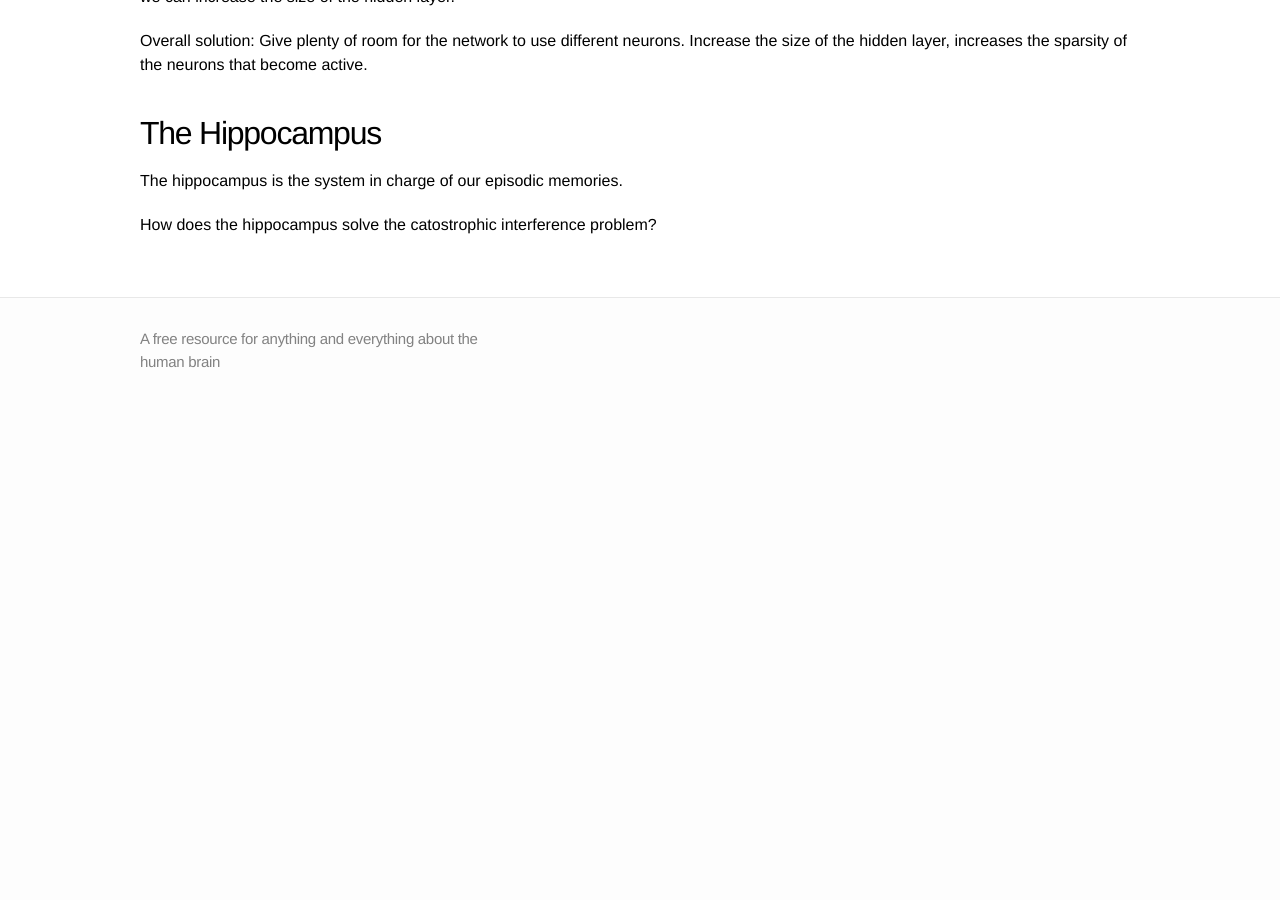
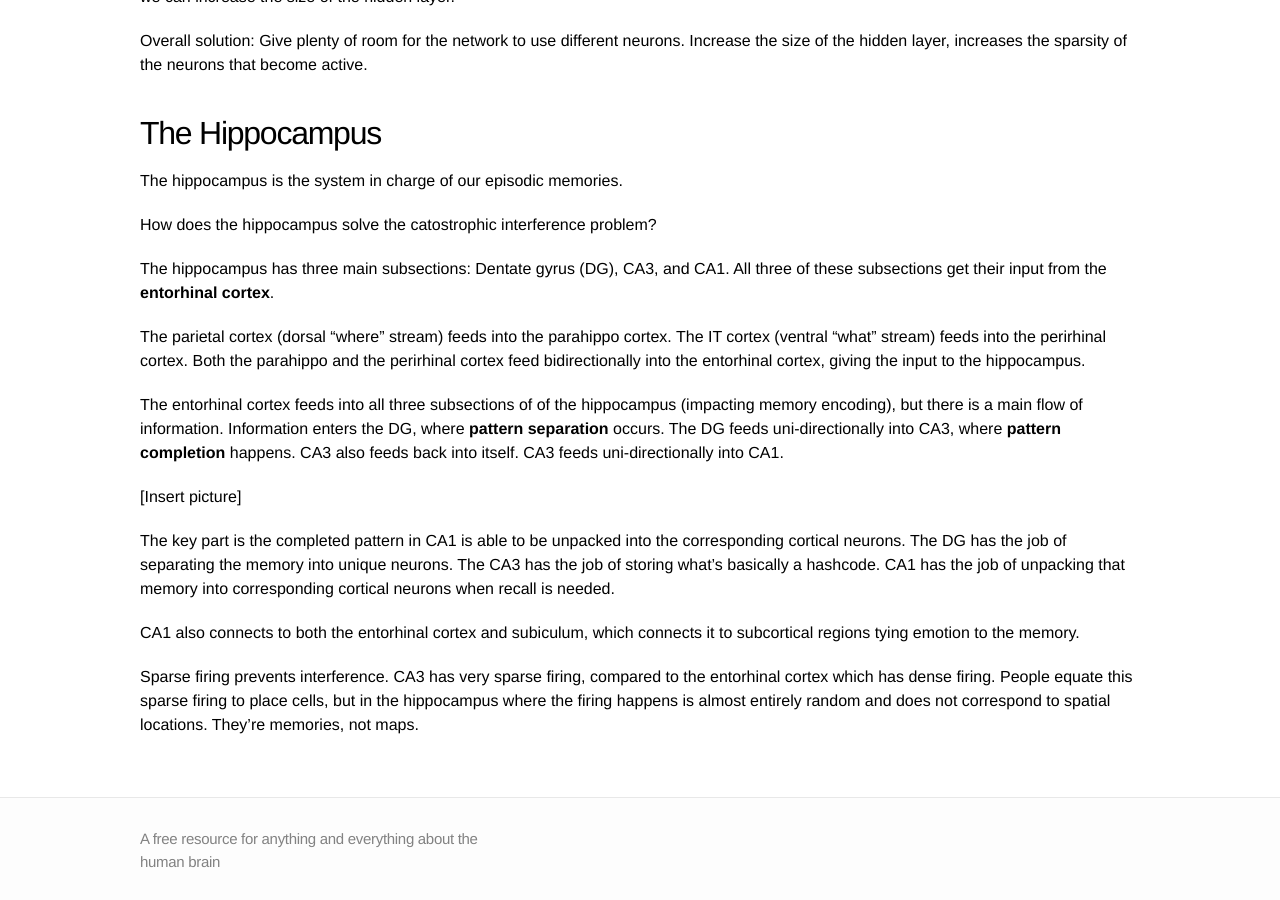
Before and after one commit to mdelsole/brain-nexus, a Jekyll site: the page built from computational-neuroscience/Memory/index.markdown, in a window 1280 px wide and 900 px high, scrolled down 2288 px. Built offline with Jekyll 4.4.1, drawn with Linux system fonts in a browser that asks for light colours; before the commit the page ends 2706 px from its top, so only the background shows below that.

Commit message:
hippocampus

```diff
--- a/computational-neuroscience/Memory/index.markdown
+++ b/computational-neuroscience/Memory/index.markdown
@@ -94,3 +94,17 @@ Overall solution: Give plenty of room for the network to use different neurons.
 The hippocampus is the system in charge of our episodic memories.
 
 How does the hippocampus solve the catostrophic interference problem?
+
+The hippocampus has three main subsections: Dentate gyrus (DG), CA3, and CA1. All three of these subsections get their input from the **entorhinal cortex**.
+
+The parietal cortex (dorsal "where" stream) feeds into the parahippo cortex. The IT cortex (ventral "what" stream) feeds into the perirhinal cortex. Both the parahippo and the perirhinal cortex feed bidirectionally into the entorhinal cortex, giving the input to the hippocampus.
+
+The entorhinal cortex feeds into all three subsections of of the hippocampus (impacting memory encoding), but there is a main flow of information. Information enters the DG, where **pattern separation** occurs. The DG feeds uni-directionally into CA3, where **pattern completion** happens. CA3 also feeds back into itself. CA3 feeds uni-directionally into CA1.
+
+[Insert picture]
+
+The key part is the completed pattern in CA1 is able to be unpacked into the corresponding cortical neurons. The DG has the job of separating the memory into unique neurons. The CA3 has the job of storing what's basically a hashcode. CA1 has the job of unpacking that memory into corresponding cortical neurons when recall is needed.
+
+CA1 also connects to both the entorhinal cortex and subiculum, which connects it to subcortical regions tying emotion to the memory.
+
+Sparse firing prevents interference. CA3 has very sparse firing, compared to the entorhinal cortex which has dense firing. People equate this sparse firing to place cells, but in the hippocampus where the firing happens is almost entirely random and does not correspond to spatial locations. They're memories, not maps.
```
